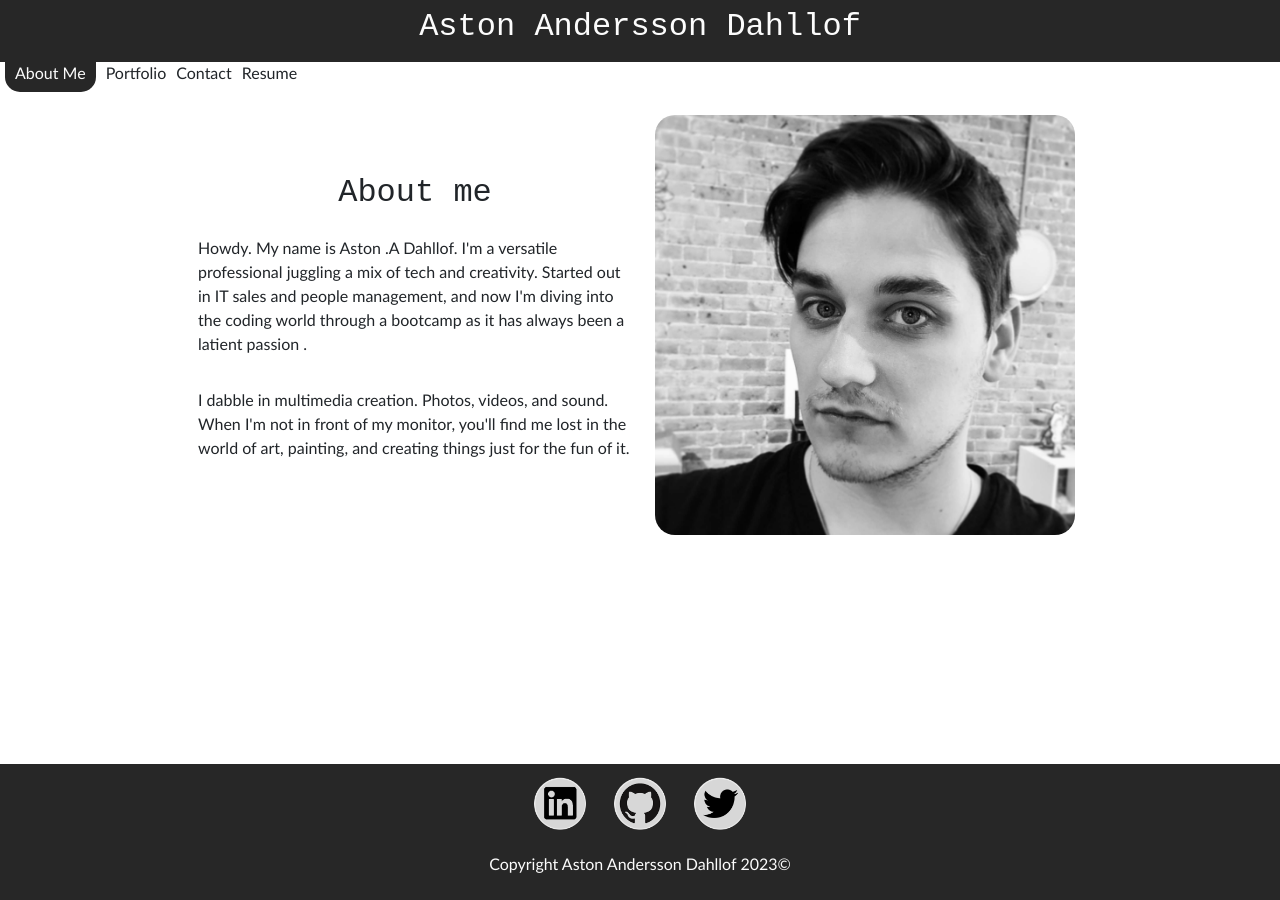
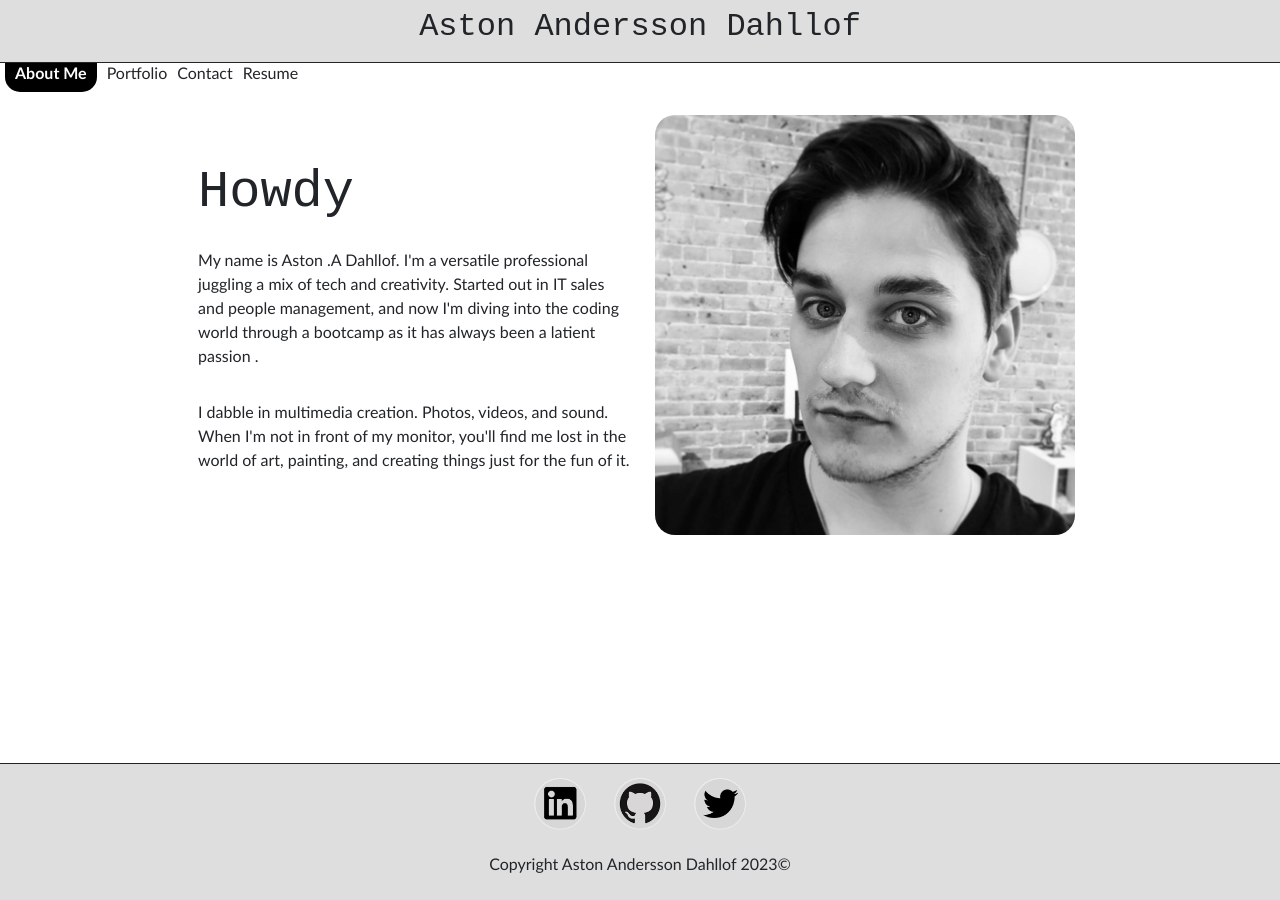
Before and after one commit to Valleyleaf/Valleyleaf-React-Portfolio, a React (Vite) app: page / in a window 1280 px wide. Built offline with nearby package versions, Linux system fonts and the light colour scheme.

Commit message:
More css fixes & file management

```diff
--- a/src/App.css
+++ b/src/App.css
@@ -7,7 +7,9 @@
   font-family: 'Trebuchet MS', 'Lucida Sans Unicode', 'Lucida Grande',
     'Lucida Sans', Arial, sans-serif;
     --darkgrey: #333333;
-    --metalic: #272727;
+    --metalic: #27272727;
+    --typeLine: #242424;
+    --printerGray: #c3cad1;
     --white: #fcfcfc;
     --black: #000000;
     --test: #ffcaca;
@@ -15,7 +17,6 @@
 }
 /* Main components */
 body {
-  background-color: whitesmoke;
   margin: 0;
   padding: 0;
   min-height: 100vh;
@@ -308,60 +309,6 @@ Button{
   color: red;
 }
 
-
-/* Dropdown menu */
-
-.dropbtn {
-  background-color: #ec5700;
-  border-radius: 4px;
-  color: white;
-  padding: 16px;
-  margin: 10px;
-  /* font-size: 16px; */
-  border: none;
-}
-
-/* The container <div> - needed to position the dropdown content */
-.dropdown {
-  position: relative;
-  display: inline-block;
-}
-
-/* Dropdown Content (Hidden by Default) */
-.dropdown-content {
-  display: none;
-  position: absolute;
-  background-color: #ffffff;
-  min-width: 215px;
-  border-radius: 4px;
-  padding: 16px;
-  box-shadow: 0px 8px 16px 0px rgba(0, 0, 0, 0.2);
-  z-index: 1;
-}
-
-/* Links inside the dropdown */
-.dropdown-content p {
-  color: black;
-  padding: 12px 16px;
-  text-decoration: none;
-  display: block;
-}
-
-/* Change color of dropdown links on hover */
-.dropdown-content p:hover {
-  background-color: #ddd;
-}
-
-/* Show the dropdown menu on hover */
-.dropdown:hover .dropdown-content {
-  display: block;
-}
-
-/* Change the background color of the dropdown button when the dropdown content is shown */
-.dropdown:hover .dropbtn {
-  background-color: #5d0cff;
-}
-
 /* Mobile Options */
 @media screen and (max-width: 980px){
   .main-content-scaling {
--- a/src/components/AboutMe.jsx
+++ b/src/components/AboutMe/AboutMe.jsx
@@ -1,14 +1,15 @@
 import React from 'react';
-import profilePicture from "../assets/ProfilePicture.jpg"
+import profilePicture from "../../assets/ProfilePicture.jpg"
+import './aboutme.css'
 
 export default function About(){
     return (
       <div>
         <div className='flex-container center-content'>
-          <div className='flex-container  flex-container-columns center-content'>
-          <h2>About me</h2>
+          <div className='flex-container-columns '>
+          <h2 className='Howdy'>Howdy</h2>
           <div className='noWrap'>
-          <p>Howdy. My name is Aston .A Dahllof. I'm a versatile professional juggling a mix of tech and creativity. Started out in IT sales and people management, and now I'm diving into the coding world through a bootcamp as it has always been a latient passion .</p>
+          <p>My name is Aston .A Dahllof. I'm a versatile professional juggling a mix of tech and creativity. Started out in IT sales and people management, and now I'm diving into the coding world through a bootcamp as it has always been a latient passion .</p>
           <p>I dabble in multimedia creation. Photos, videos, and sound. When I'm not in front of my monitor, you'll find me lost in the world of art, painting, and creating things just for the fun of it.</p>
           </div>
           </div>
--- /dev/null
+++ b/src/components/AboutMe/aboutme.css
@@ -0,0 +1,4 @@
+.Howdy{
+    font-family:monospace;
+    font-size: 52px;
+}
--- a/src/components/Footer/Footer.jsx
+++ b/src/components/Footer/Footer.jsx
@@ -23,7 +23,7 @@ export default function Footer(){
           <img className='small-img' src={twitterButton} alt="link to Twitter" />
           </a>
         </div>
-        <p className='header-Text'>Copyright Aston Andersson Dahllof 2023©</p>
+        <p>Copyright Aston Andersson Dahllof 2023©</p>
       </div>
     );
   }
--- a/src/components/Footer/footer.css
+++ b/src/components/Footer/footer.css
@@ -3,4 +3,5 @@
     bottom:0;
     width:100%;
     z-index: 4;
+    border-top: 1px solid var(--typeLine);
   }
--- a/src/components/Header/Header.jsx
+++ b/src/components/Header/Header.jsx
@@ -5,7 +5,7 @@ export default function Header(){
     return (
       <div>
         <div className='flex-container center-content header-Styling'>
-          <h2 className='header-Text'>Aston Andersson Dahllof</h2>
+          <h2>Aston Andersson Dahllof</h2>
         </div>
       </div>
     );
--- a/src/components/Header/header.css
+++ b/src/components/Header/header.css
@@ -1,6 +1,7 @@
 .Header-Top{
     position:fixed;
     width:100%;
+    border-bottom: 1px solid var(--typeLine);
     z-index: 4;
   }
 
--- a/src/components/NavBar/navbar.css
+++ b/src/components/NavBar/navbar.css
@@ -10,8 +10,9 @@
 
   .nav-active{
     text-decoration: dashed;
-    background: var(--metalic);
-    padding: 10px;
+    font-weight: bold;
+    background: var(--black);
+    padding: 0px 10px 10px 10px;
     color: var(--white);
     border-bottom-left-radius: 15px;
     border-bottom-right-radius: 15px;
--- a/src/main.jsx
+++ b/src/main.jsx
@@ -3,7 +3,7 @@ import { createBrowserRouter, RouterProvider } from 'react-router-dom';
 import App from './App.jsx';
 import './index.css';
 // Renders App.jsx. Note that this is what will compile all of your components. App.css gives them style.
-import About from './components/AboutMe.jsx'
+import About from './components/AboutMe/AboutMe.jsx'
 import Portfolio from './components/ProjectCard.jsx'
 import Contact from './components/Contact.jsx'
 import Resume from './components/Resume.jsx'
```
